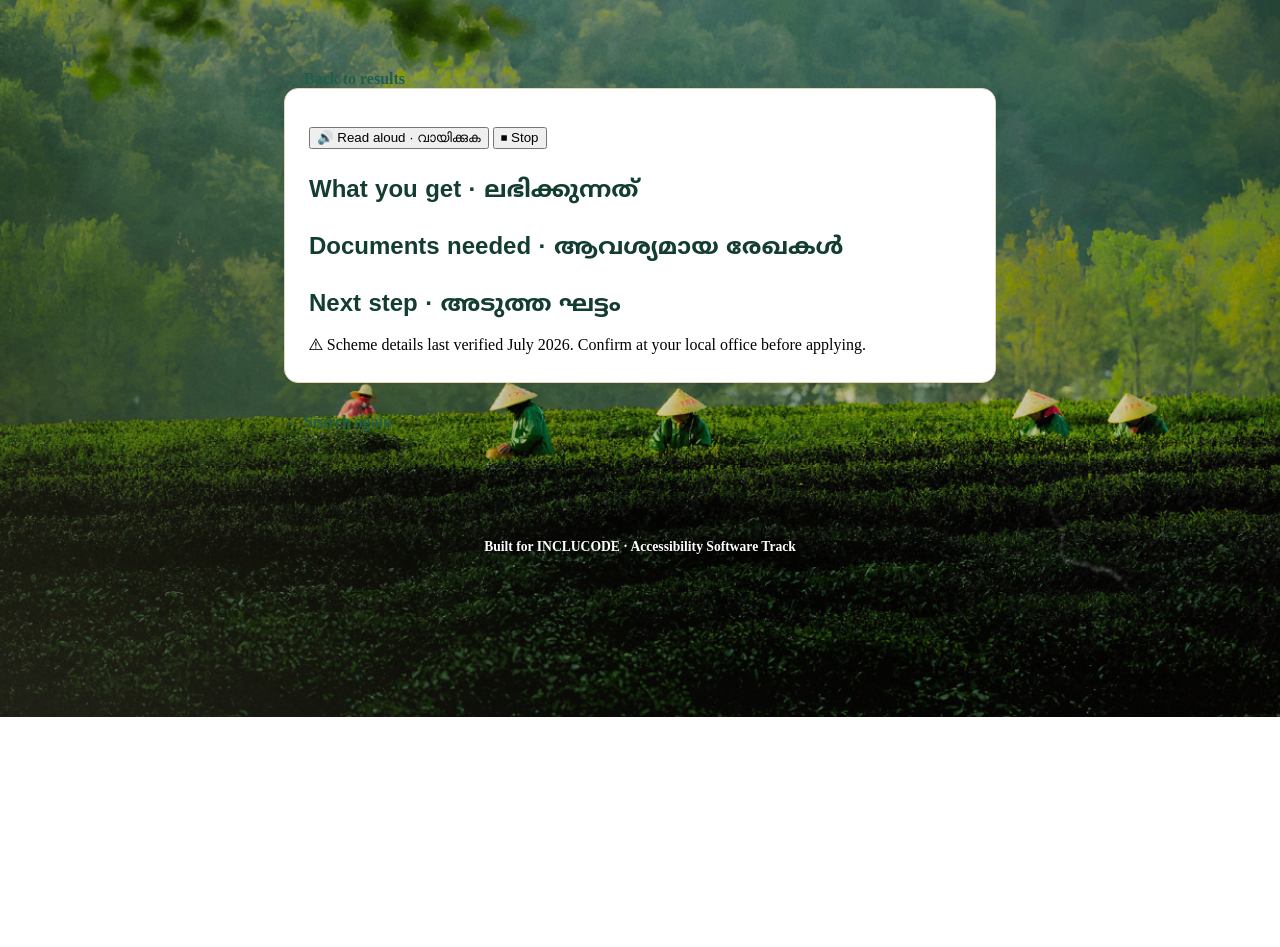
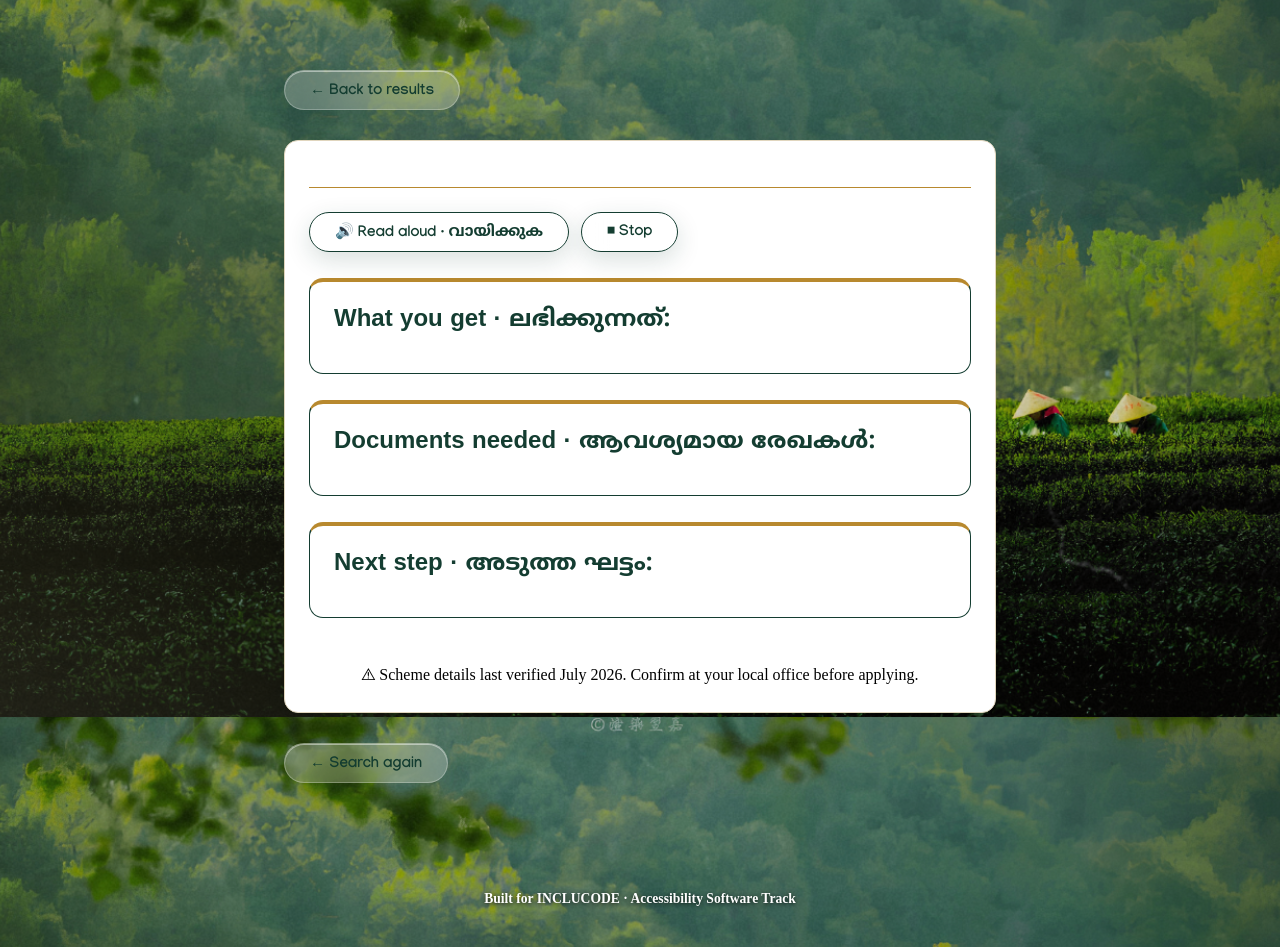
Before and after one commit to Aswathi04/inclucode, a Flask app: template accessible-scheme-navigator/templates/detail.html in a window 1280 px wide. Shown: the part 83-1030 px from the top of the page. Before the commit the page ends 800 px from the top, so only its background shows below. Run offline with Flask 3, Linux system fonts and the light colour scheme; the template is opened without the code that fills it, so the values that code supplies are empty; some web fonts are replaced.

Commit message:
i forgot what i did

```diff
--- a/accessible-scheme-navigator/static/style.css
+++ b/accessible-scheme-navigator/static/style.css
@@ -408,10 +408,73 @@ a:focus-visible {
 
 .detail-header h1 {
   font-size: 1.6rem;
+  text-align: center;
+  padding-bottom: 18px;
+  margin-bottom: 18px;
+  border-bottom: 1px solid var(--gold);
+}
+
+.detail-voice {
+  display: flex;
+  gap: 12px;
+  margin-top: 24px;
+}
+
+.detail-voice .voice-toggle {
+  margin-left: 0;
+  border-color: var(--palm-dark);
+}
+
+.detail-voice .voice-toggle:focus-visible {
+  outline: 3px solid rgba(184, 137, 46, 0.55);
+  outline-offset: 3px;
 }
 
 .detail-section {
   margin-top: 26px;
+  background: var(--white);
+  border: 1px solid var(--palm-dark);
+  border-top: 4px solid var(--gold);
+  border-radius: var(--radius);
+  padding: 22px 24px;
+  transition: box-shadow 0.15s ease, transform 0.15s ease;
+}
+
+.detail-section:hover {
+  box-shadow: 0 6px 18px rgba(30, 42, 34, 0.10);
+  transform: translateY(-1px);
+}
+
+.detail-disclaimer {
+  margin-top: 48px;
+  text-align: center;
+}
+
+.detail-card {
+  margin-top: 30px;
+}
+
+.detail-nav-button {
+  justify-content: center;
+  margin-left: 0;
+  background: var(--white);
+  color: var(--palm-dark);
+  border-color: var(--palm-dark);
+  -webkit-backdrop-filter: none;
+  backdrop-filter: none;
+  box-shadow: 0 1px 2px rgba(30, 42, 34, 0.08);
+}
+
+.detail-nav-button:hover {
+  background: var(--cream);
+  color: var(--palm-dark);
+  border-color: var(--palm-dark);
+  box-shadow: 0 3px 8px rgba(30, 42, 34, 0.12);
+}
+
+.detail-nav-button:focus-visible {
+  outline: 3px solid rgba(184, 137, 46, 0.55);
+  outline-offset: 3px;
 }
 
 .detail-section h3 {
--- a/accessible-scheme-navigator/templates/detail.html
+++ b/accessible-scheme-navigator/templates/detail.html
@@ -9,7 +9,7 @@
 <body>
   {% include "_header.html" %}
   <main>
-    <a href="{{ url_for('results') }}" class="back-link">← Back to results</a>
+    <a href="{{ url_for('results') }}" class="back-link voice-toggle detail-nav-button">← Back to results</a>
     <div class="card detail-card">
       <div class="detail-header">
         <h1>{{ scheme.scheme }}</h1>
@@ -21,29 +21,29 @@
         {% endif %}
       </div>
       <div class="detail-voice">
-        <button type="button" onclick="readDetail()">🔊 Read aloud · വായിക്കുക</button>
-        <button type="button" onclick="stopReading()">⏹ Stop</button>
+        <button type="button" class="voice-toggle" onclick="readDetail()">🔊 Read aloud · വായിക്കുക</button>
+        <button type="button" class="voice-toggle" onclick="stopReading()">⏹ Stop</button>
       </div>
       <div class="detail-section">
-        <h2>What you get · ലഭിക്കുന്നത്</h2>
+        <h2>What you get · ലഭിക്കുന്നത്:</h2>
         <p id="what-you-get">{{ scheme.what_you_get }}</p>
         {% if scheme.benefit_ml %}
           <p class="malayalam" id="benefit-ml">{{ scheme.benefit_ml }}</p>
         {% endif %}
       </div>
       <div class="detail-section">
-        <h2>Documents needed · ആവശ്യമായ രേഖകൾ</h2>
+        <h2>Documents needed · ആവശ്യമായ രേഖകൾ:</h2>
         <p id="documents">{{ scheme.documents }}</p>
       </div>
       <div class="detail-section next-step-box">
-        <h2>Next step · അടുത്ത ഘട്ടം</h2>
+        <h2>Next step · അടുത്ത ഘട്ടം:</h2>
         <p id="next-step">{{ scheme.next_step }}</p>
       </div>
       <div class="detail-disclaimer">
         ⚠ Scheme details last verified July 2026. Confirm at your local office before applying.
       </div>
     </div>
-    <a href="{{ url_for('index') }}" class="back-link">← Search again</a>
+    <a href="{{ url_for('index') }}" class="back-link voice-toggle detail-nav-button">← Search again</a>
   </main>
   <footer class="site-footer">
     Built for INCLUCODE · Accessibility Software Track
```
